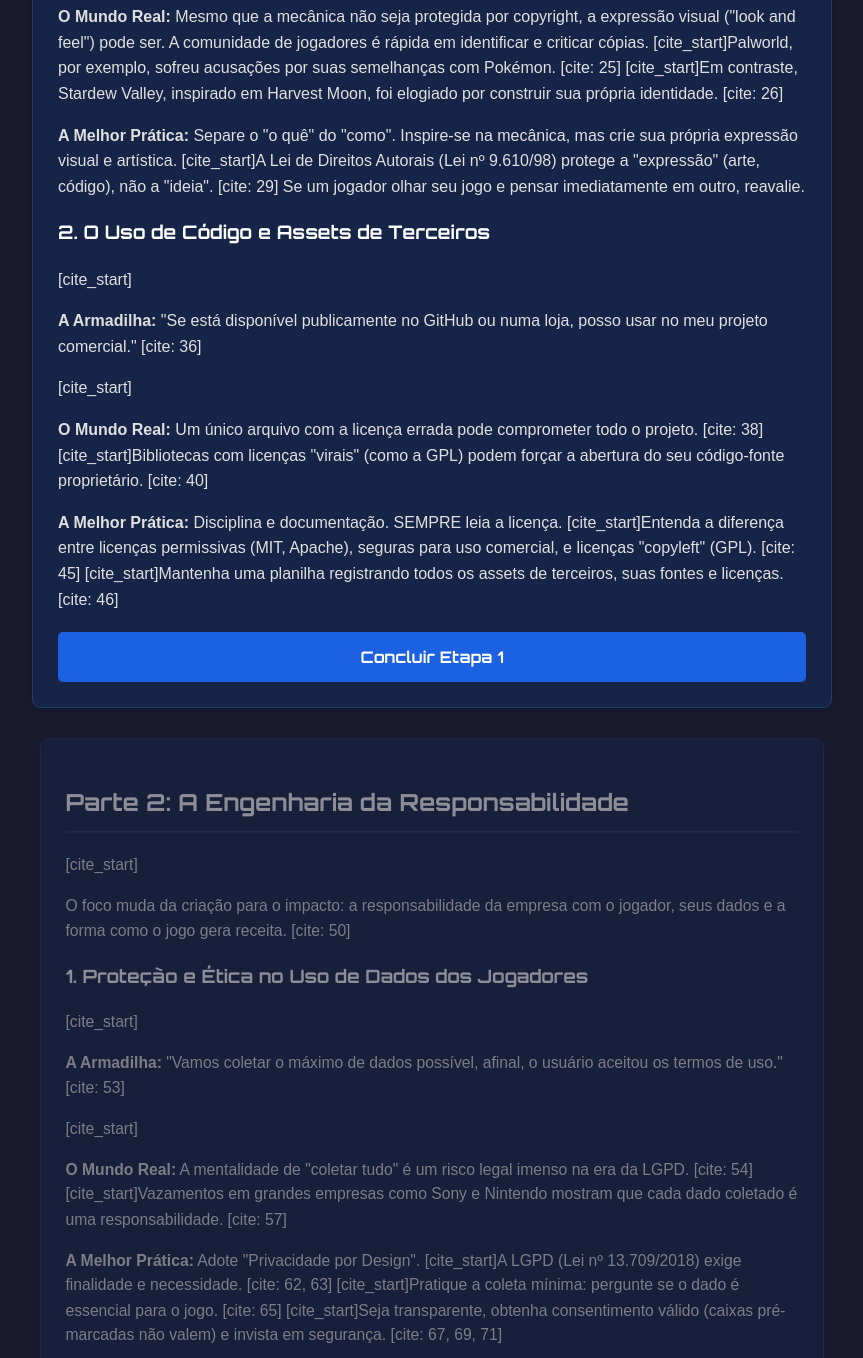
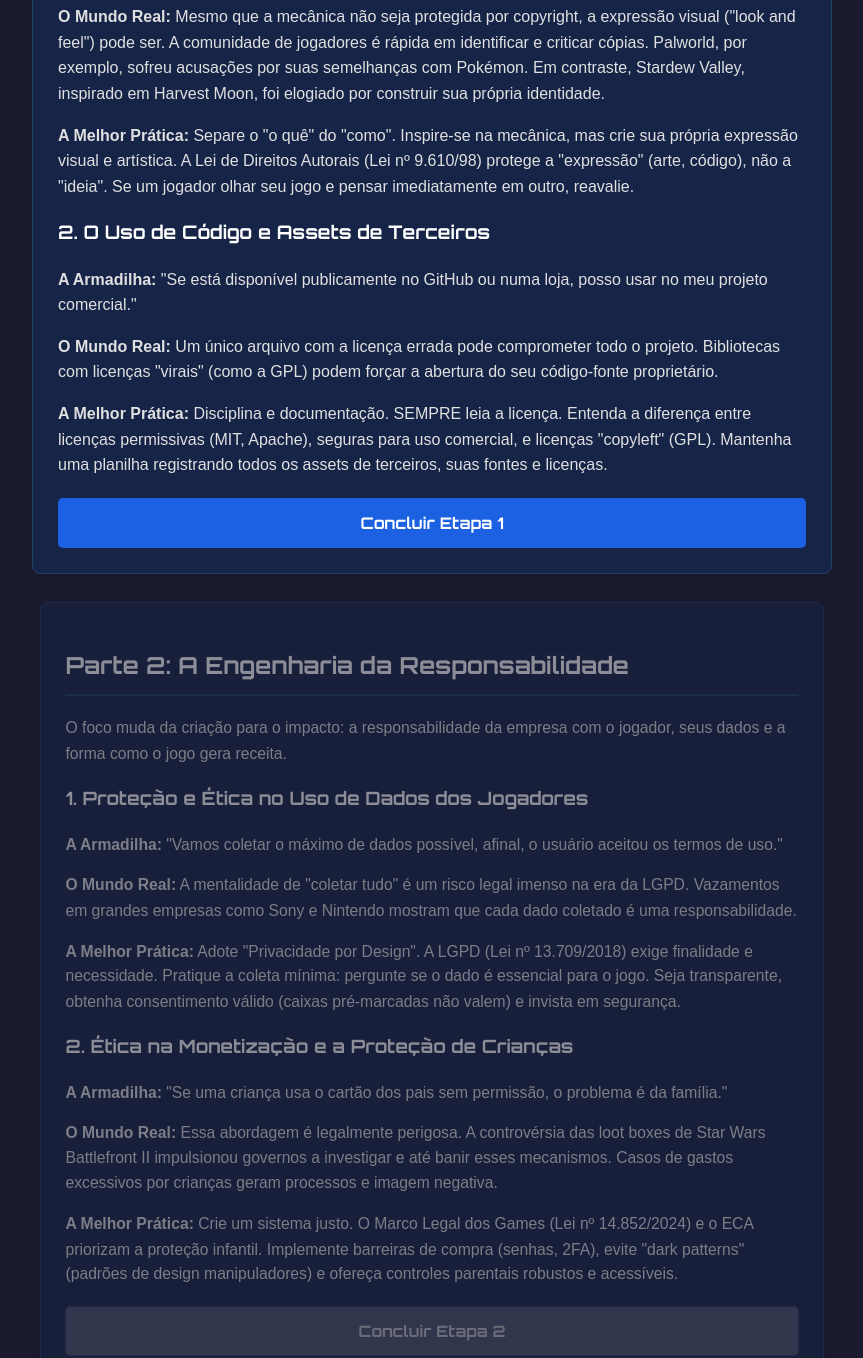
Before and after one commit to aluizi0/Guia-Desenvolvimento-de-Jogos, a plain HTML site: page index.html in a window 1280 px wide. Shown: the part 520-1878 px from the top of the page, without its empty margins (208-1071 px from the left). Drawn offline with Linux system fonts and the light colour scheme.

Commit message:
Update index.html

```diff
--- a/index.html
+++ b/index.html
@@ -24,42 +24,42 @@
 
             <h3>1. O Dilema da Inspiração vs. Plágio</h3>
             <p><strong>A Armadilha:</strong> "Não estou copiando, estou apenas me inspirando fortemente. A mecânica do jogo nem pode ser protegida por lei."</p>
-            <p><strong>O Mundo Real:</strong> Mesmo que a mecânica não seja protegida por copyright, a expressão visual ("look and feel") pode ser. A comunidade de jogadores é rápida em identificar e criticar cópias. [cite_start]Palworld, por exemplo, sofreu acusações por suas semelhanças com Pokémon. [cite: 25] [cite_start]Em contraste, Stardew Valley, inspirado em Harvest Moon, foi elogiado por construir sua própria identidade. [cite: 26]</p>
-            <p><strong>A Melhor Prática:</strong> Separe o "o quê" do "como". Inspire-se na mecânica, mas crie sua própria expressão visual e artística. [cite_start]A Lei de Direitos Autorais (Lei nº 9.610/98) protege a "expressão" (arte, código), não a "ideia". [cite: 29] Se um jogador olhar seu jogo e pensar imediatamente em outro, reavalie.</p>
+            <p><strong>O Mundo Real:</strong> Mesmo que a mecânica não seja protegida por copyright, a expressão visual ("look and feel") pode ser. A comunidade de jogadores é rápida em identificar e criticar cópias. Palworld, por exemplo, sofreu acusações por suas semelhanças com Pokémon. Em contraste, Stardew Valley, inspirado em Harvest Moon, foi elogiado por construir sua própria identidade.</p>
+            <p><strong>A Melhor Prática:</strong> Separe o "o quê" do "como". Inspire-se na mecânica, mas crie sua própria expressão visual e artística. A Lei de Direitos Autorais (Lei nº 9.610/98) protege a "expressão" (arte, código), não a "ideia". Se um jogador olhar seu jogo e pensar imediatamente em outro, reavalie.</p>
 
             <h3>2. O Uso de Código e Assets de Terceiros</h3>
-            [cite_start]<p><strong>A Armadilha:</strong> "Se está disponível publicamente no GitHub ou numa loja, posso usar no meu projeto comercial." [cite: 36]</p>
-            [cite_start]<p><strong>O Mundo Real:</strong> Um único arquivo com a licença errada pode comprometer todo o projeto. [cite: 38] [cite_start]Bibliotecas com licenças "virais" (como a GPL) podem forçar a abertura do seu código-fonte proprietário. [cite: 40]</p>
-            <p><strong>A Melhor Prática:</strong> Disciplina e documentação. SEMPRE leia a licença. [cite_start]Entenda a diferença entre licenças permissivas (MIT, Apache), seguras para uso comercial, e licenças "copyleft" (GPL). [cite: 45] [cite_start]Mantenha uma planilha registrando todos os assets de terceiros, suas fontes e licenças. [cite: 46]</p>
+            <p><strong>A Armadilha:</strong> "Se está disponível publicamente no GitHub ou numa loja, posso usar no meu projeto comercial."</p>
+            <p><strong>O Mundo Real:</strong> Um único arquivo com a licença errada pode comprometer todo o projeto. Bibliotecas com licenças "virais" (como a GPL) podem forçar a abertura do seu código-fonte proprietário.</p>
+            <p><strong>A Melhor Prática:</strong> Disciplina e documentação. SEMPRE leia a licença. Entenda a diferença entre licenças permissivas (MIT, Apache), seguras para uso comercial, e licenças "copyleft" (GPL). Mantenha uma planilha registrando todos os assets de terceiros, suas fontes e licenças.</p>
 
             <button id="btn-parte1">Concluir Etapa 1</button>
         </section>
 
         <section id="parte2" class="bloqueado">
             <h2>Parte 2: A Engenharia da Responsabilidade</h2>
-            [cite_start]<p>O foco muda da criação para o impacto: a responsabilidade da empresa com o jogador, seus dados e a forma como o jogo gera receita. [cite: 50]</p>
+            <p>O foco muda da criação para o impacto: a responsabilidade da empresa com o jogador, seus dados e a forma como o jogo gera receita.</p>
 
             <h3>1. Proteção e Ética no Uso de Dados dos Jogadores</h3>
-            [cite_start]<p><strong>A Armadilha:</strong> "Vamos coletar o máximo de dados possível, afinal, o usuário aceitou os termos de uso." [cite: 53]</p>
-            [cite_start]<p><strong>O Mundo Real:</strong> A mentalidade de "coletar tudo" é um risco legal imenso na era da LGPD. [cite: 54] [cite_start]Vazamentos em grandes empresas como Sony e Nintendo mostram que cada dado coletado é uma responsabilidade. [cite: 57]</p>
-            <p><strong>A Melhor Prática:</strong> Adote "Privacidade por Design". [cite_start]A LGPD (Lei nº 13.709/2018) exige finalidade e necessidade. [cite: 62, 63] [cite_start]Pratique a coleta mínima: pergunte se o dado é essencial para o jogo. [cite: 65] [cite_start]Seja transparente, obtenha consentimento válido (caixas pré-marcadas não valem) e invista em segurança. [cite: 67, 69, 71]</p>
+            <p><strong>A Armadilha:</strong> "Vamos coletar o máximo de dados possível, afinal, o usuário aceitou os termos de uso."</p>
+            <p><strong>O Mundo Real:</strong> A mentalidade de "coletar tudo" é um risco legal imenso na era da LGPD. Vazamentos em grandes empresas como Sony e Nintendo mostram que cada dado coletado é uma responsabilidade.</p>
+            <p><strong>A Melhor Prática:</strong> Adote "Privacidade por Design". A LGPD (Lei nº 13.709/2018) exige finalidade e necessidade. Pratique a coleta mínima: pergunte se o dado é essencial para o jogo. Seja transparente, obtenha consentimento válido (caixas pré-marcadas não valem) e invista em segurança.</p>
 
             <h3>2. Ética na Monetização e a Proteção de Crianças</h3>
-            [cite_start]<p><strong>A Armadilha:</strong> "Se uma criança usa o cartão dos pais sem permissão, o problema é da família." [cite: 74]</p>
-            <p><strong>O Mundo Real:</strong> Essa abordagem é legalmente perigosa. [cite_start]A controvérsia das loot boxes de Star Wars Battlefront II impulsionou governos a investigar e até banir esses mecanismos. [cite: 77, 78] [cite_start]Casos de gastos excessivos por crianças geram processos e imagem negativa. [cite: 79, 80]</p>
-            <p><strong>A Melhor Prática:</strong> Crie um sistema justo. [cite_start]O Marco Legal dos Games (Lei nº 14.852/2024) e o ECA priorizam a proteção infantil. [cite: 82] [cite_start]Implemente barreiras de compra (senhas, 2FA), evite "dark patterns" (padrões de design manipuladores) e ofereça controles parentais robustos e acessíveis. [cite: 84, 86, 88]</p>
+            <p><strong>A Armadilha:</strong> "Se uma criança usa o cartão dos pais sem permissão, o problema é da família."</p>
+            <p><strong>O Mundo Real:</strong> Essa abordagem é legalmente perigosa. A controvérsia das loot boxes de Star Wars Battlefront II impulsionou governos a investigar e até banir esses mecanismos. Casos de gastos excessivos por crianças geram processos e imagem negativa.</p>
+            <p><strong>A Melhor Prática:</strong> Crie um sistema justo. O Marco Legal dos Games (Lei nº 14.852/2024) e o ECA priorizam a proteção infantil. Implemente barreiras de compra (senhas, 2FA), evite "dark patterns" (padrões de design manipuladores) e ofereça controles parentais robustos e acessíveis.</p>
 
             <button id="btn-parte2" disabled>Concluir Etapa 2</button>
         </section>
 
         <section id="parte3" class="bloqueado">
             <h2>Parte 3: A Arena Digital: Ética e Gestão de Comunidades</h2>
-            [cite_start]<p>A responsabilidade se estende para além do código: a gestão da comunidade que se forma em torno do seu jogo. [cite: 91]</p>
+            <p>A responsabilidade se estende para além do código: a gestão da comunidade que se forma em torno do seu jogo.</p>
 
             <h3>1. A Luta Contra a Toxicidade Online</h3>
-            [cite_start]<p><strong>A Armadilha:</strong> "Toxicidade é problema dos jogadores, eles que se resolvam. Não somos babás." [cite: 95]</p>
-            [cite_start]<p><strong>O Mundo Real:</strong> Ignorar a comunidade afeta o sucesso do jogo, espantando novos jogadores. [cite: 96, 97] [cite_start]Jogos como League of Legends investem milhões para combater a toxicidade, que ainda é um obstáculo. [cite: 100, 101] [cite_start]Com o Marco Legal dos Games, a omissão deixou de ser uma opção no Brasil, exigindo que empresas protejam os usuários. [cite: 102, 103]</p>
-            <p><strong>A Melhor Prática:</strong> Assuma a responsabilidade. [cite_start]Crie um Código de Conduta claro e visível. [cite: 110] [cite_start]Implemente ferramentas de moderação eficazes, com sistemas de denúncia que forneçam feedback. [cite: 112, 113] [cite_start]Por fim, desenhe sistemas que recompensem o bom comportamento, como sistemas de "honra" ou elogios, fomentando uma cultura positiva. [cite: 115, 116]</p>
+            <p><strong>A Armadilha:</strong> "Toxicidade é problema dos jogadores, eles que se resolvam. Não somos babás."</p>
+            <p><strong>O Mundo Real:</strong> Ignorar a comunidade afeta o sucesso do jogo, espantando novos jogadores. Jogos como League of Legends investem milhões para combater a toxicidade, que ainda é um obstáculo. Com o Marco Legal dos Games, a omissão deixou de ser uma opção no Brasil, exigindo que empresas protejam os usuários.</p>
+            <p><strong>A Melhor Prática:</strong> Assuma a responsabilidade. Crie um Código de Conduta claro e visível. Implemente ferramentas de moderação eficazes, com sistemas de denúncia que forneçam feedback. Por fim, desenhe sistemas que recompensem o bom comportamento, como sistemas de "honra" ou elogios, fomentando uma cultura positiva.</p>
 
             <button id="btn-parte3" disabled>Finalizar Guia</button>
         </section>
```
